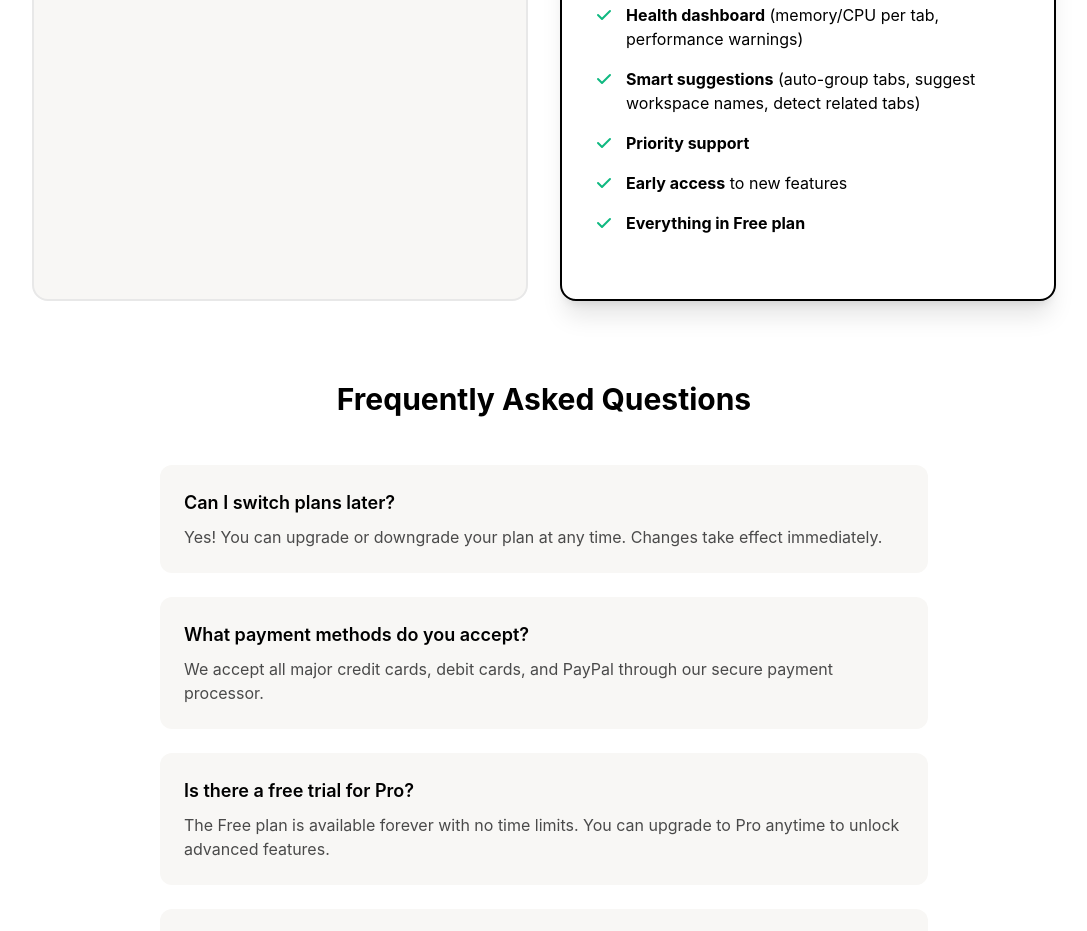
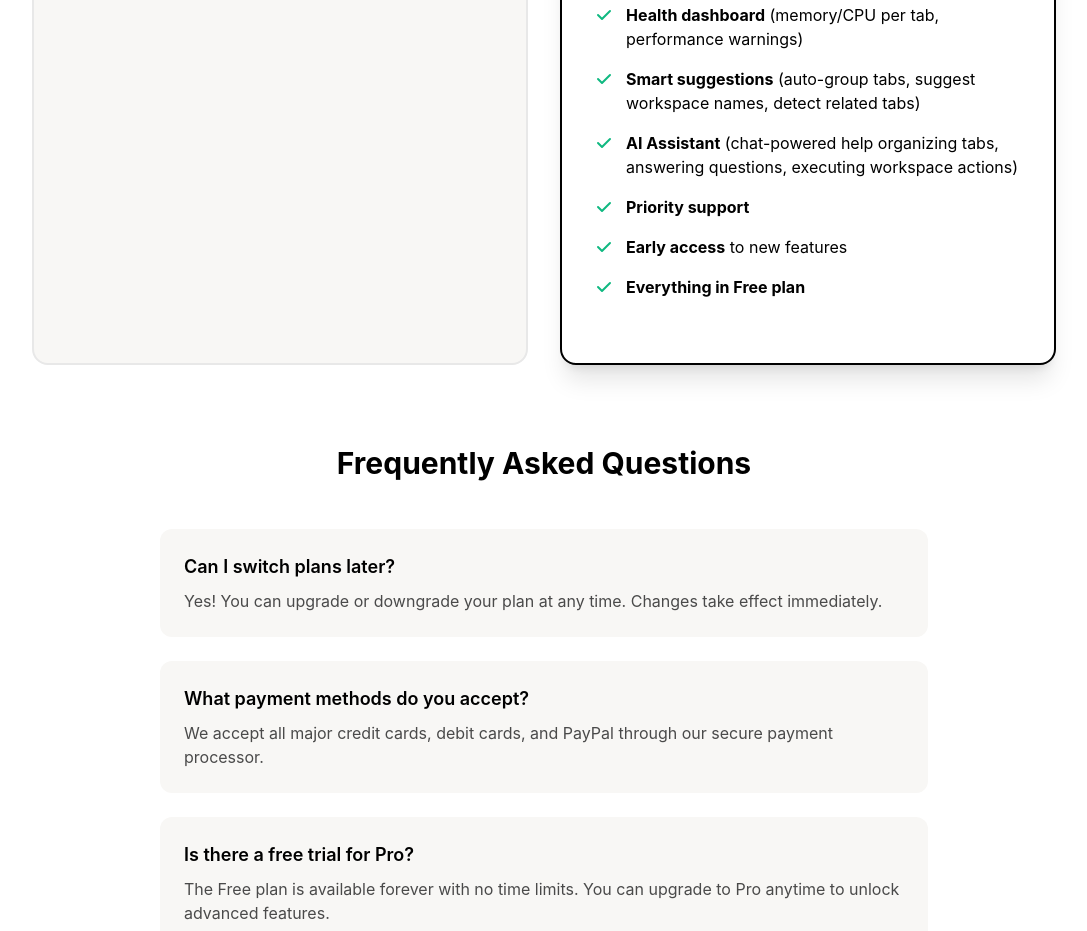
Before and after one commit to 96creativelabs-art/worktab, a website: page pricing.html in a window 1280 px wide. Shown: the part 1692-2623 px from the top of the page, without its empty margins (96-1183 px from the left). Drawn offline with nearby package versions, Linux system fonts and the light colour scheme.

Commit message:
Add files via upload
site

```diff
--- a/pricing.html
+++ b/pricing.html
@@ -413,6 +413,12 @@
                             <svg class="w-5 h-5 feature-check mr-3 mt-0.5 flex-shrink-0" fill="currentColor" viewBox="0 0 20 20">
                                 <path fill-rule="evenodd" d="M16.707 5.293a1 1 0 010 1.414l-8 8a1 1 0 01-1.414 0l-4-4a1 1 0 011.414-1.414L8 12.586l7.293-7.293a1 1 0 011.414 0z" clip-rule="evenodd"/>
                             </svg>
+                            <span><strong>AI Assistant</strong> (chat-powered help organizing tabs, answering questions, executing workspace actions)</span>
+                        </li>
+                        <li class="flex items-start">
+                            <svg class="w-5 h-5 feature-check mr-3 mt-0.5 flex-shrink-0" fill="currentColor" viewBox="0 0 20 20">
+                                <path fill-rule="evenodd" d="M16.707 5.293a1 1 0 010 1.414l-8 8a1 1 0 01-1.414 0l-4-4a1 1 0 011.414-1.414L8 12.586l7.293-7.293a1 1 0 011.414 0z" clip-rule="evenodd"/>
+                            </svg>
                             <span><strong>Priority support</strong></span>
                         </li>
                         <li class="flex items-start">
```
Also changed, not shown: index.html (+6 -0 lines).
